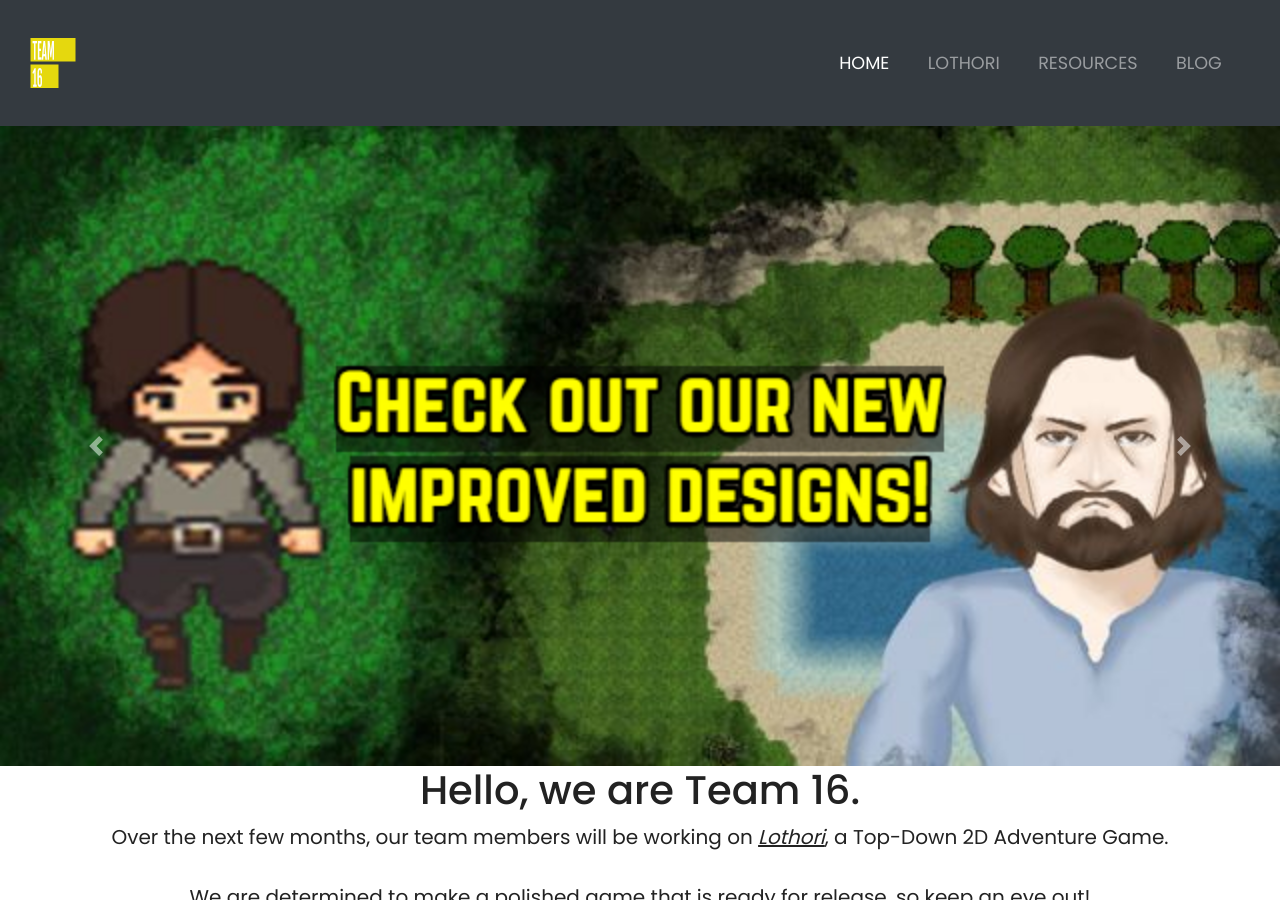
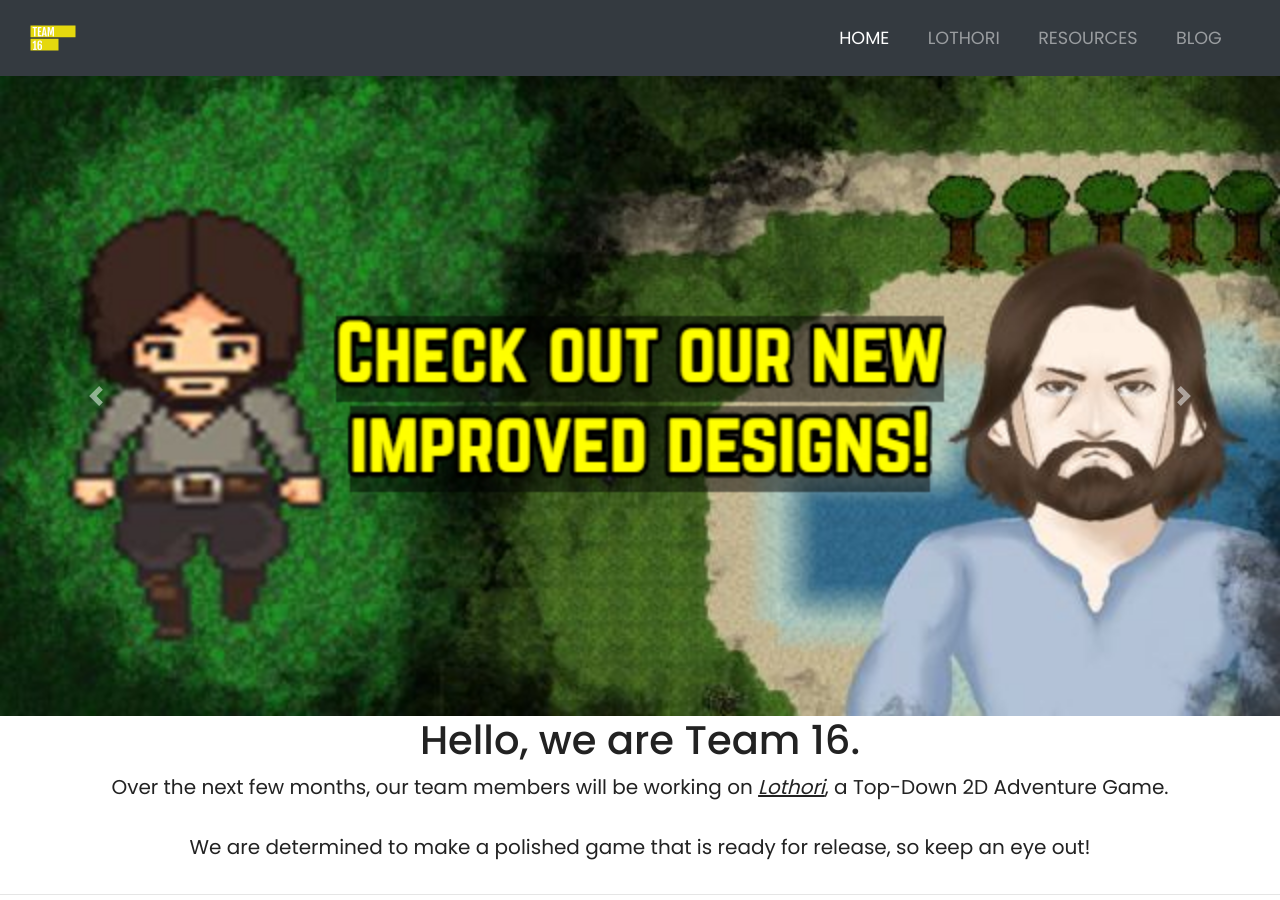
Before and after one commit to mohamedjasmin/lothoriold, a Jekyll site: the page built from index.md, in a window 1280 px wide and 900 px high. Built offline with Jekyll 4.4.1, drawn with Linux system fonts in a browser that asks for light colours; nearby versions of some CDN libraries; grey boxes are pictures that could not be loaded.

Commit message:
Update home.html

```diff
--- a/_layouts/home.html
+++ b/_layouts/home.html
@@ -16,7 +16,7 @@
 <!-- NAVIGATION -->
 <nav class="navbar navbar-expand-md navbar-dark bg-dark sticky-top">
 <div class="container-fluid">
-<a class="navbar-logo" href="#"><img src="img/logo.png" width="50" height="100"></a>
+<a class="navbar-logo" href="#"><img src="img/logo.png" width="50" height="50"></a>
   <button class="navbar-toggler" type="button" data-toggle="collapse"
   data-target="#navbarResponsive">
     <span class="navbar-toggler-icon"></span>
```
